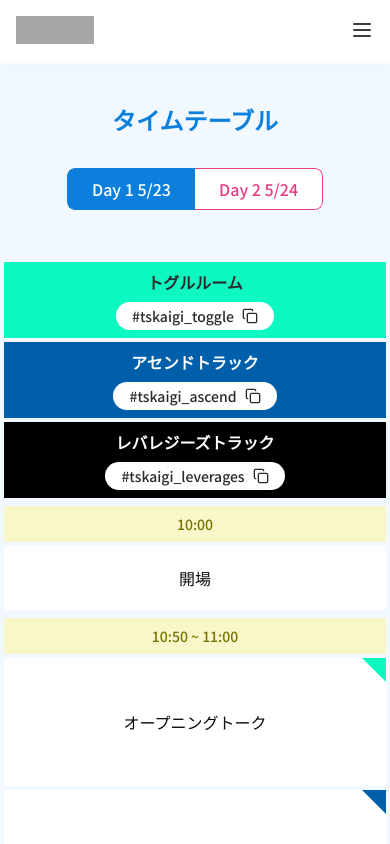
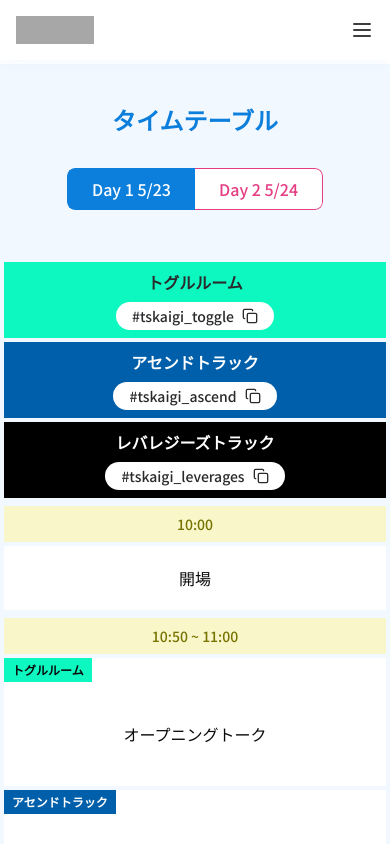
Before and after one commit to tskaigi/tskaigi2025-web-site, a Next.js app: page /wip/talks in a window 390 px wide. Shown: the top 844 px of the page. Built offline with nearby package versions, Linux system fonts and the light colour scheme; grey boxes are pictures that could not be loaded.

Commit message:
feat(minor): 🎸 EventWrapperを修正

```diff
--- a/src/components/talks/EventWrapper/index.tsx
+++ b/src/components/talks/EventWrapper/index.tsx
@@ -1,5 +1,6 @@
-import type { TalkType } from "@/constants/talkList";
+import { TRACK, type TalkType } from "@/constants/talkList";
 import type { Track } from "@/constants/talkList";
+import { cn } from "@/lib/utils";
 import type React from "react";
 import type { CSSProperties } from "react";
 import { TalkTypeLabel } from "./TalkTypeLabel";
@@ -20,8 +21,6 @@ export function EventWrapper({
   track,
 }: Props) {
   const getTriangleStyle = (): CSSProperties => {
-    if (!track) return {};
-
     const color =
       track === "TRACK1"
         ? "var(--track-toggle)"
@@ -41,11 +40,45 @@ export function EventWrapper({
     } as CSSProperties;
   };
 
+  const getBgColorClass = (() => {
+    switch (track) {
+      case "TRACK1":
+        return "bg-track-toggle";
+      case "TRACK2":
+        return "bg-track-ascend";
+      case "TRACK3":
+        return "bg-track-leverages";
+      default:
+        return track satisfies never;
+    }
+  })();
+  const textColorClass = () => {
+    switch (track) {
+      case "TRACK1":
+        return "text-black";
+      case "TRACK2":
+        return "text-white";
+      case "TRACK3":
+        return "text-white";
+      default:
+        return track satisfies never;
+    }
+  };
+
   return (
     <div
-      className={`${color === "gray" ? "bg-gray-200" : "bg-white"} p-5 min-h-32 flex flex-col gap-2 items-${textAlign === "center" ? "center" : "start"} justify-center ${talkType ? "lg:justify-start" : "lg:justify-center"} text-black-700 relative`}
+      className={`${color === "gray" ? "bg-gray-200" : "bg-white"} px-5 pt-10 pb-4 md:py-5 min-h-32 flex flex-col gap-2 items-${textAlign === "center" ? "center" : "start"} justify-center ${talkType ? "lg:justify-start" : "lg:justify-center"} text-black-700 relative`}
     >
-      {track && <div style={getTriangleStyle()} />}
+      <div
+        className={cn(
+          getBgColorClass,
+          textColorClass(),
+          "block md:hidden py-1 px-2 absolute top-0 left-0 text-xs font-bold",
+        )}
+      >
+        {TRACK[track].name}
+      </div>
+      <div className="hidden md:block" style={getTriangleStyle()} />
       {talkType && <TalkTypeLabel talkType={talkType} />}
       <div
         className={`${textAlign === "center" ? "text-center" : "text-left"}`}
```
